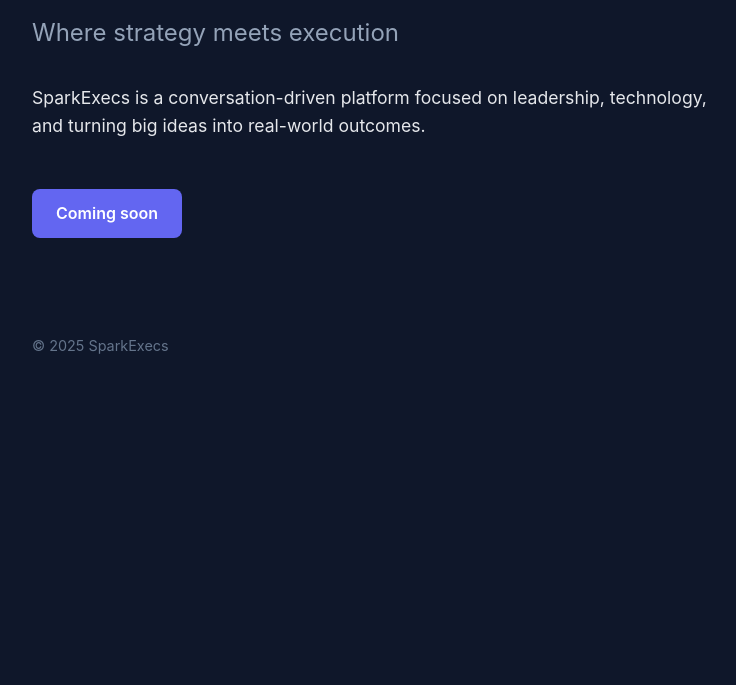
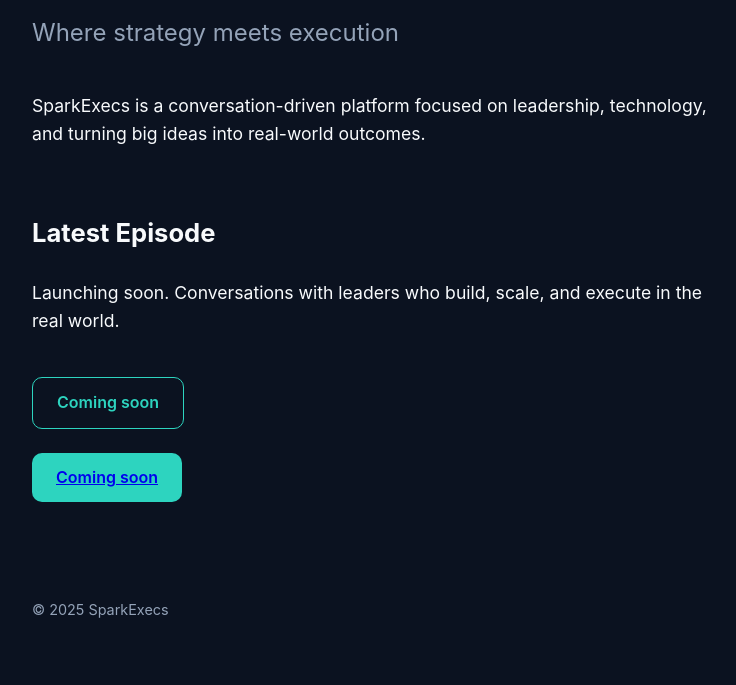
Before and after one commit to RachelBTrying/RachelBTrying.github.io, a plain HTML site: page index.html in a window 1280 px wide. Shown: the part 179-864 px from the top of the page, without its empty margins (158-894 px from the left). Before the commit the page ends 800 px from the top, so only its background shows below. Drawn offline with Linux system fonts and the light colour scheme.

Commit message:
Update index.html
Update homepage copy and color palette

```diff
--- a/index.html
+++ b/index.html
@@ -7,49 +7,77 @@
   <meta name="description" content="SparkExecs – conversations at the intersection of leadership, technology, and execution." />
 
   <style>
+  :root {
+    --bg: #0b1220;
+    --text: #f8fafc;
+    --muted: #94a3b8;
+    --accent: #2dd4bf;
+    --accent-dark: #14b8a6;
+  }
+
   body {
     margin: 0;
     font-family: -apple-system, BlinkMacSystemFont, "Segoe UI", Roboto, sans-serif;
-      background: #0f172a;
-      color: #e5e7eb;
+    background: var(--bg);
+    color: var(--text);
     line-height: 1.6;
   }
+
   .container {
     max-width: 900px;
     margin: 0 auto;
     padding: 4rem 2rem;
   }
+
   h1 {
     font-size: 3rem;
     margin-bottom: 0.5rem;
   }
+
   h2 {
     font-weight: 400;
-      color: #94a3b8;
-      margin-bottom: 2rem;
+    color: var(--muted);
+    margin-bottom: 2.5rem;
   }
+
+  h3 {
+    margin-top: 4rem;
+    font-size: 1.6rem;
+  }
+
   p {
     font-size: 1.1rem;
     max-width: 700px;
+    color: var(--text);
   }
-    .cta {
+
+  .section {
     margin-top: 3rem;
   }
-    .cta a {
+
+  .cta {
+    margin-top: 1.5rem;
     display: inline-block;
     padding: 0.75rem 1.5rem;
-      background: #6366f1;
-      color: #fff;
-      text-decoration: none;
-      border-radius: 8px;
+    background: var(--accent);
+    color: #022c22;
+    border-radius: 10px;
     font-weight: 600;
   }
+
+  .cta.muted {
+    background: transparent;
+    color: var(--accent);
+    border: 1px solid var(--accent);
+  }
+
   .footer {
     margin-top: 6rem;
     font-size: 0.9rem;
-      color: #64748b;
+    color: var(--muted);
   }
 </style>
+
 </head>
 <body>
   <div class="container">
@@ -60,6 +88,16 @@
   SparkExecs is a conversation-driven platform focused on leadership, technology,
   and turning big ideas into real-world outcomes.
 </p>
+<section class="section">
+  <h3>Latest Episode</h3>
+  <p>
+    Launching soon. Conversations with leaders who build, scale,
+    and execute in the real world.
+  </p>
+  <div class="cta muted">
+    Coming soon
+  </div>
+</section>
 
     <div class="cta">
       <a href="#">Coming soon</a>
```
Lines whose indentation alone changed are shown as unchanged.
